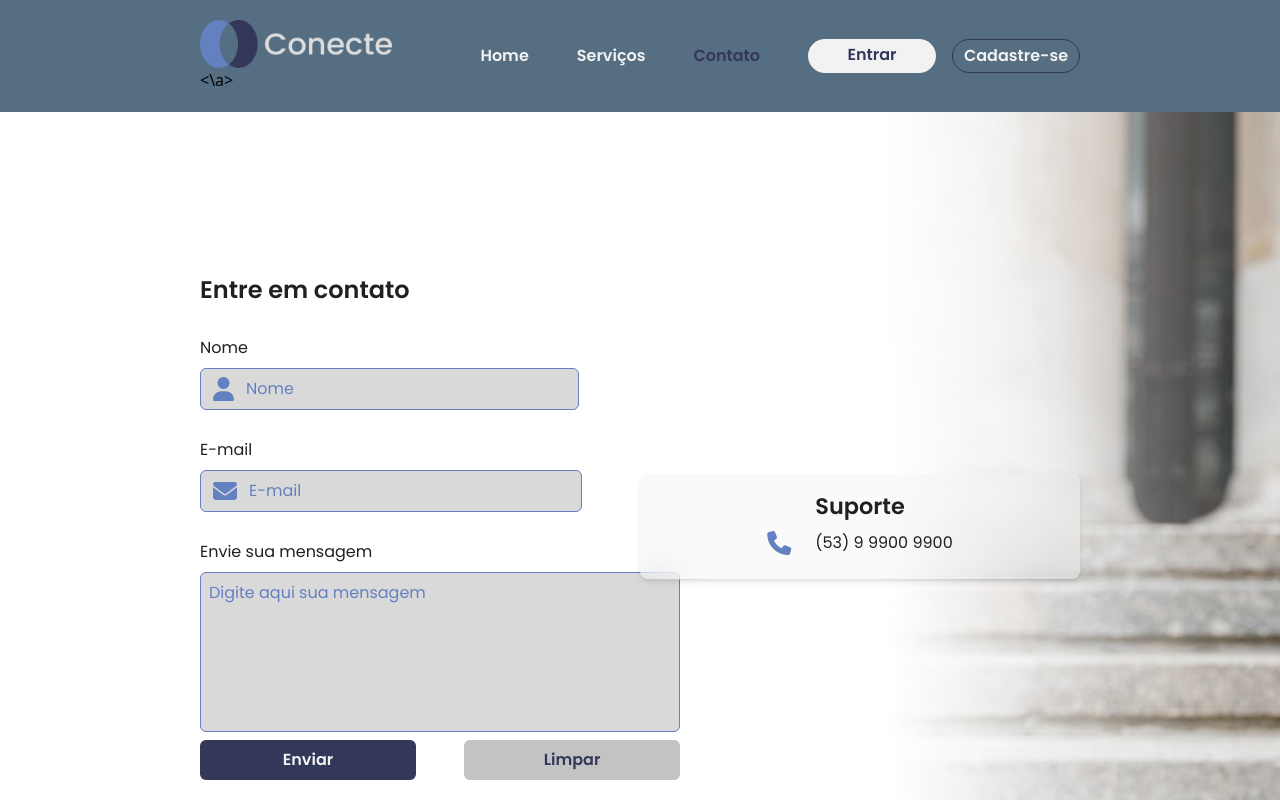
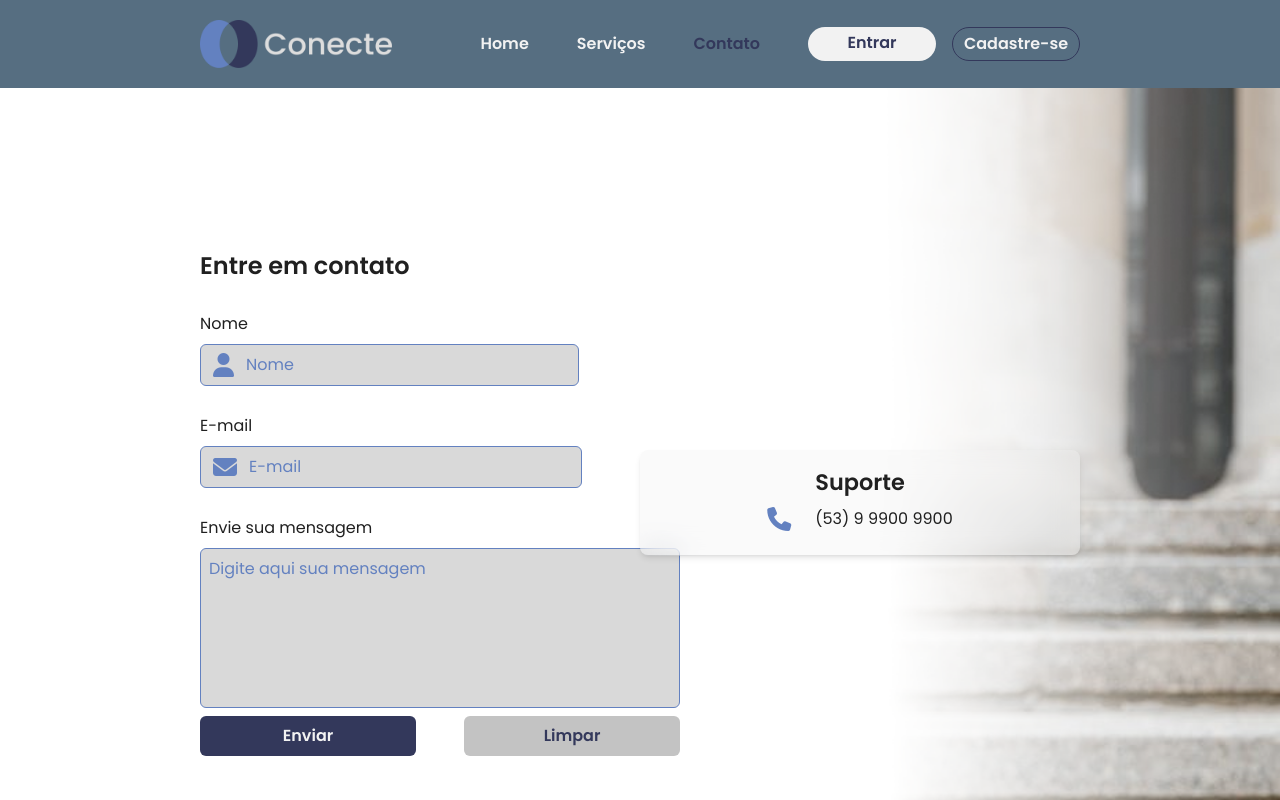
Before and after one commit to wurdigtato/Conecte-web, a website: page src/contato.html in a window 1280 px wide. Shown: the top 800 px of the page. Drawn offline with Linux system fonts and the light colour scheme.

Commit message:
Update contato.html

```diff
--- a/src/contato.html
+++ b/src/contato.html
@@ -13,7 +13,7 @@
 </head>
     <body class="">
         <header class="bg-azul-fundo w-full flex justify-between items-center px-[12.5rem] py-5">
-            <a href="index.html"><img src="img/logo.png" alt="logo do aplicativo Conecte" class="w-[12rem]"><\a>
+            <a href="index.html"><img src="img/logo.png" alt="logo do aplicativo Conecte" class="w-[12rem]"></a>
             <nav>
                 <ul class="flex items-center gap-12 font-poppins text-branco text-[1rem] font-semibold">
                     <li><a href="index.html" class="hover:text-azul-escuro ease-linear duration-100">Home</a></li>
```
